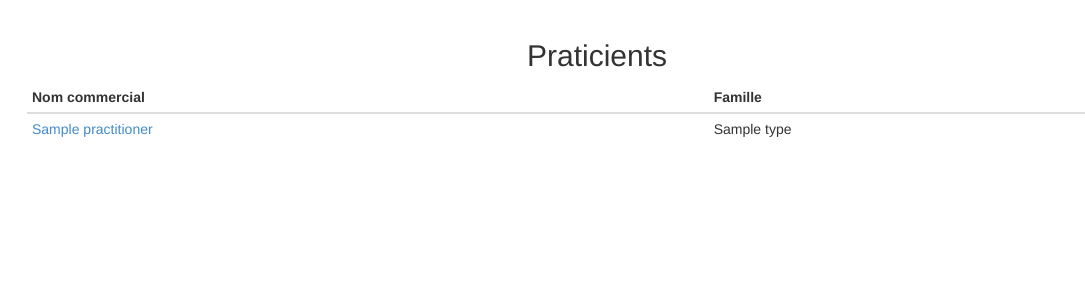
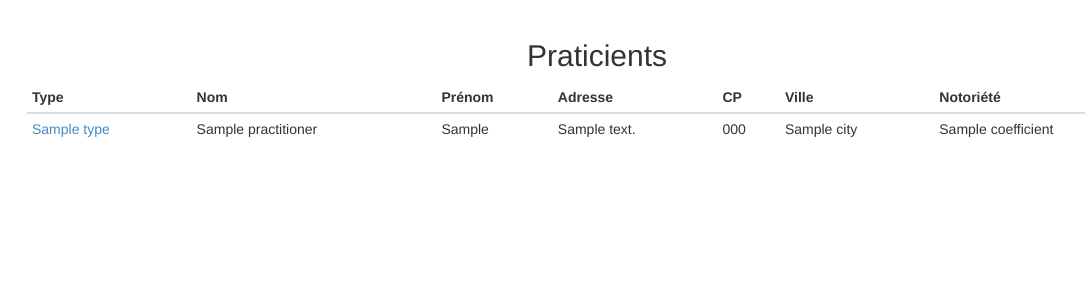
Before and after one commit to jprim/GSB-Report, a PHP site: template GSB-Report/views/practitioners.html.twig in a window 1280 px wide. Shown: the part 51-351 px from the top of the page, without its empty margins (43-1128 px from the left). Run offline with PHP 8.4, Linux system fonts and the light colour scheme; the template is opened without the code that fills it: most values are stand-ins (such as "Sample title", 1, 10 or a date in 2020); some libraries are stand-ins or nearby versions.

Commit message:
Viewing practitioners

```diff
--- a/GSB-Report/views/practitioner.html.twig
+++ b/GSB-Report/views/practitioner.html.twig
@@ -1,7 +1,7 @@
 {% extends "layout.html.twig" %}
 {% set practitionerMenu = true %}
 
-{% block title %}{{ practitioner.tradeName }}{% endblock %}
+{% block title %}{{ practitioner.name }}{% endblock %}
 
 {% block content %}
 <h2 class="text-center">{{ block('title') }}</h2>
--- a/GSB-Report/views/practitioners.html.twig
+++ b/GSB-Report/views/practitioners.html.twig
@@ -10,14 +10,24 @@
         <table class="table table-hover table-condensed">
             <thead>
                 <tr>
-                    <th>Nom commercial</th>
-                    <th>Famille</th>
+                    <th>Type</th>
+                    <th>Nom</th>
+                    <th>Prénom</th>
+                    <th>Adresse</th>
+                    <th>CP</th>
+                    <th>Ville</th>
+                    <th>Notoriété</th>
                 </tr>
             </thead>
             {% for practitioner in practitioners %}
                 <tr>
-                    <td><a href="/practitioners/{{ practitioner.id }}">{{ practitioner.name }}</a></td>
-                    <td>{{ practitioner.type.name }}</td>
+                    <td><a href="/practitioners/{{ practitioner.id }}">{{ practitioner.type.name }}</a></td>
+                    <td>{{ practitioner.name }}</td>
+                    <td>{{ practitioner.first_name }}</td>
+                    <td>{{ practitioner.address }}</td>
+                    <td>{{ practitioner.zip_code }}</td>
+                    <td>{{ practitioner.city }}</td>
+                    <td>{{ practitioner.coefficient }}</td>
                 </tr>
             {% endfor %}
         </table>
```
